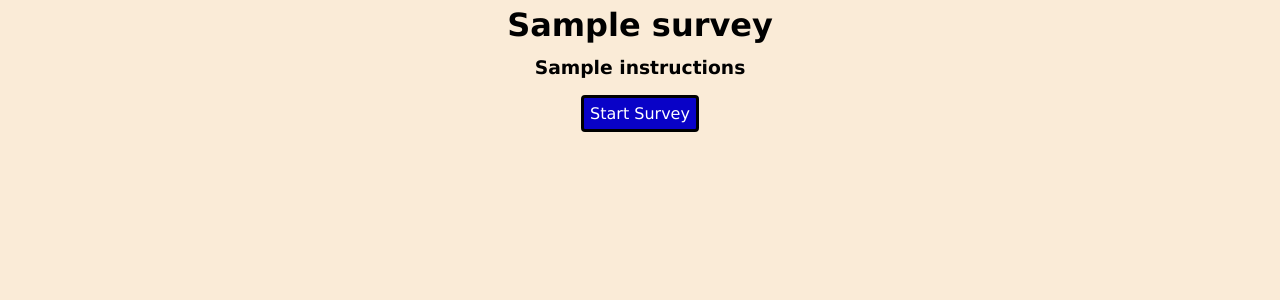
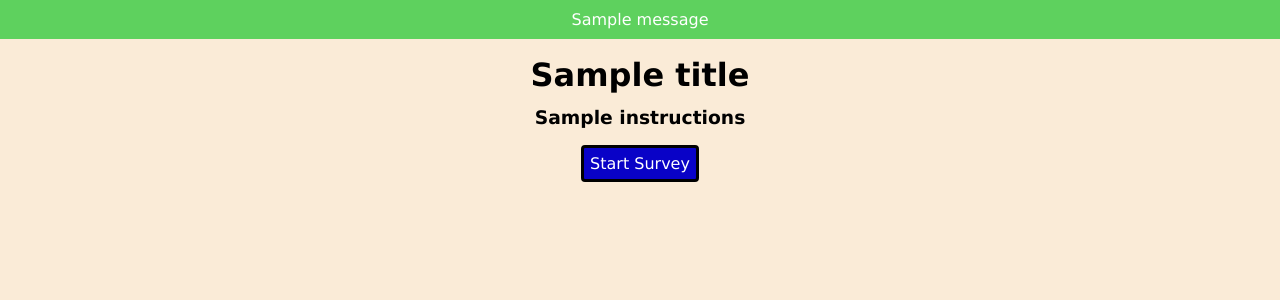
Before and after one commit to eddieaviles357/flask-survey-2, a Flask app: template templates/index.html in a window 1280 px wide. Shown: the top 300 px of the page. Run offline with Flask 2, Linux system fonts and the light colour scheme; the template is opened without the code that fills it: most values are stand-ins (such as "Sample title", 1, 10 or a date in 2020); one stand-in notice (Sample message) is shown.

Commit message:
added templates to render when certain url are hit by user

```diff
--- a/templates/base.html
+++ b/templates/base.html
@@ -8,6 +8,17 @@
     <link rel="stylesheet" href="/static/css/styles.css">
 </head>
 <body>
+    {% with messages = get_flashed_messages(with_categories=true) %}
+    {% if messages %}
+    <section class="messages">
+        {% for category, msg in messages %}
+        <p class="{{category}}">{{msg}}</p>
+        {% endfor %}
+    </section>
+    {% endif %}
+    {% endwith %}
+
     {% block content %} {% endblock %}
+    {% block footer %} {% endblock %}
 </body>
 </html>
--- a/templates/index.html
+++ b/templates/index.html
@@ -1,9 +1,9 @@
 {% extends "base.html" %}
 
-{% block titel %} Questionaire {% endblock %}
+{% block title %} Survey {% endblock %}
 
 {% block content %}
-<h1 class="title">{{ survey.title }}</h1>
-<h3 class="instructions">{{ survey.instructions }}</h3>
-<a class="btn" href="#">Start Survey</a>
+<h1 class="title">{{ title }}</h1>
+<h3 class="instructions">{{ instructions }}</h3>
+<a class="btn" href="questions/0">Start Survey</a>
 {% endblock %}
```
Also changed, not shown: templates/questionaire.html (added, +28 -0 lines).
